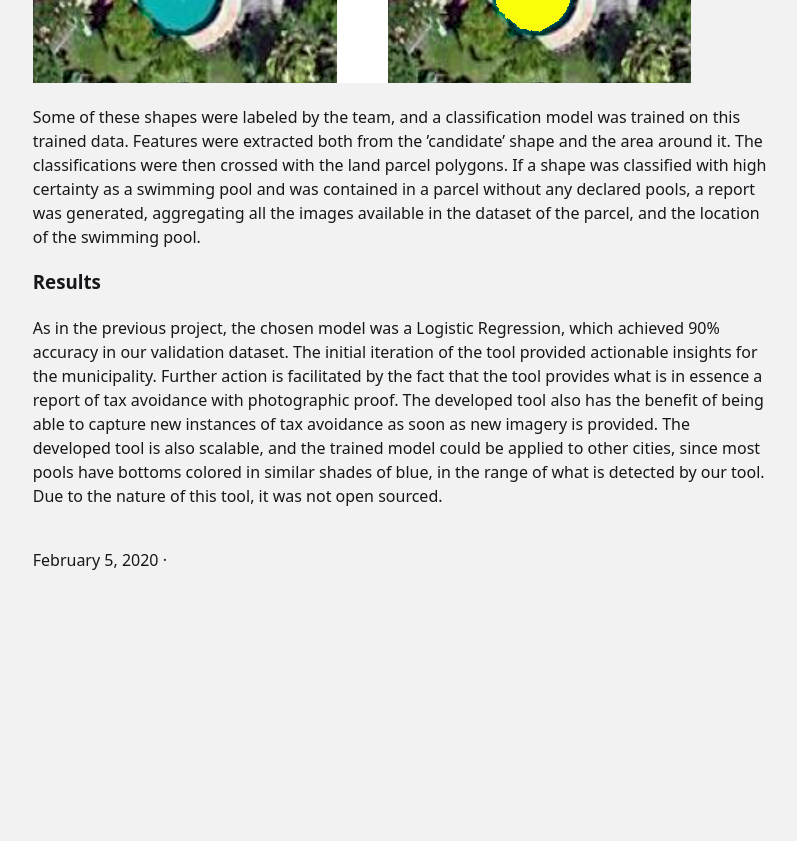
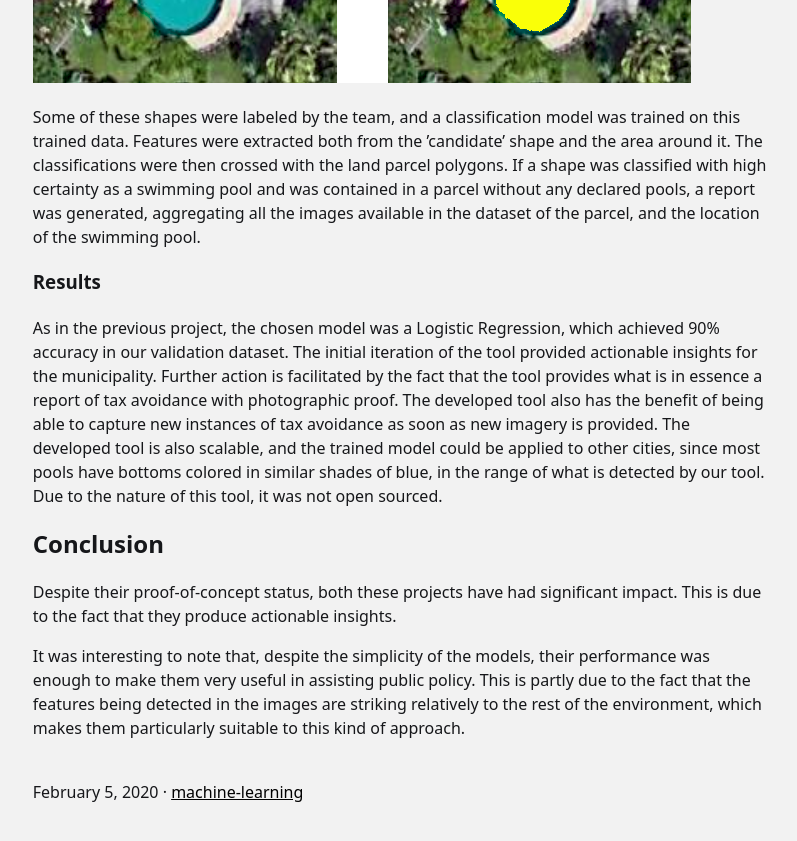
Before and after one commit to fernandeslouro/blog, a Jekyll site: the page built from _posts/2020-02-05-hunting-for-illegal-pools.md, in a window 1280 px wide and 900 px high, scrolled down 1095 px. Shown: the top 841 px of the window, without its empty margins (320-1117 px from the left). Built offline with Jekyll 4.4.1, drawn with Linux system fonts in a browser that asks for light colours; before the commit the page ends 1763 px from its top, so only the background shows below that; some of the changed text lies outside the part shown.

Commit message:
Update 2020-02-05-hunting-for-illegal-pools.md

```diff
--- a/_posts/2020-02-05-hunting-for-illegal-pools.md
+++ b/_posts/2020-02-05-hunting-for-illegal-pools.md
@@ -1,3 +1,11 @@
+---
+layout: post
+title: Hunting for Illegal Swimming Pools
+description: This is a one line long test for my first post
+summary: Options to learn to code online.
+tags: [machine-learning]
+---
+
 ## Detection of Unlicensed Swimming Pools in Cascais, Portugal
 
 Cascais is a municipality in the Lisbon District of Portugal, located on the Portuguese Riviera. An important tourist destination, the municipality is one of the wealthiest in the Iberian Peninsula. It has one of the most expensive real estate markets and one of the highest costs of living in the country and is consistently ranked highly for its quality of life. A common form of tax evasion in wealthy, sunny areas is to delay the building of swimming pools when constructing new houses until after their evaluation for taxation. The municipality of Cascais set out to end this phenomenon using data-driven approaches.
@@ -17,3 +25,9 @@ Some of these shapes were labeled by the team, and a classification model was tr
 ### Results
 
 As in the previous project, the chosen model was a Logistic Regression, which achieved 90% accuracy in our validation dataset. The initial iteration of the tool provided actionable insights for the municipality. Further action is facilitated by the fact that the tool provides what is in essence a report of tax avoidance with photographic proof. The developed tool also has the benefit of being able to capture new instances of tax avoidance as soon as new imagery is provided. The developed tool is also scalable, and the trained model could be applied to other cities, since most pools have bottoms colored in similar shades of blue, in the range of what is detected by our tool. Due to the nature of this tool, it was not open sourced.
+
+## Conclusion
+
+Despite their proof-of-concept status, both these projects have had significant impact. This is due to the fact that they produce actionable insights.
+
+It was interesting to note that, despite the simplicity of the models, their performance was enough to make them very useful in assisting public policy. This is partly due to the fact that the features being detected in the images are striking relatively to the rest of the environment, which makes them particularly suitable to this kind of approach.
```
